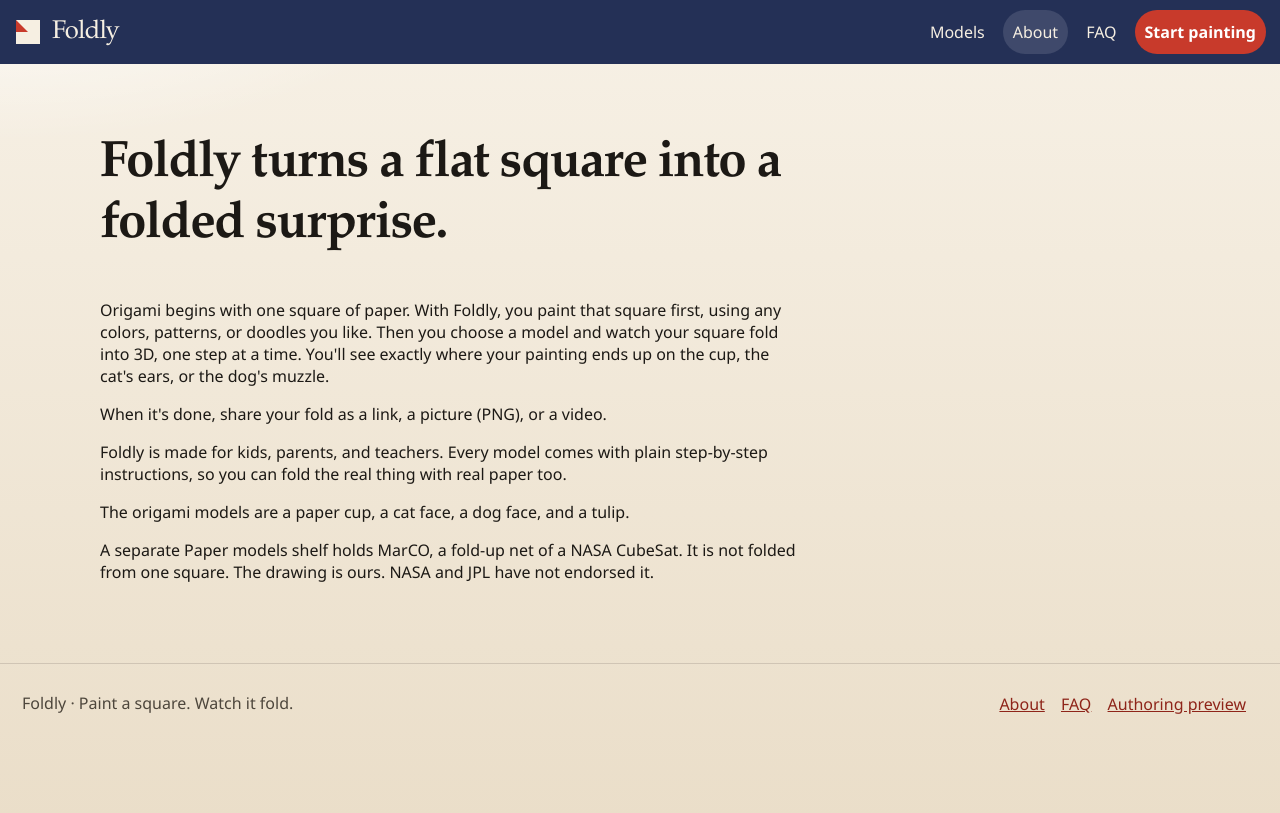
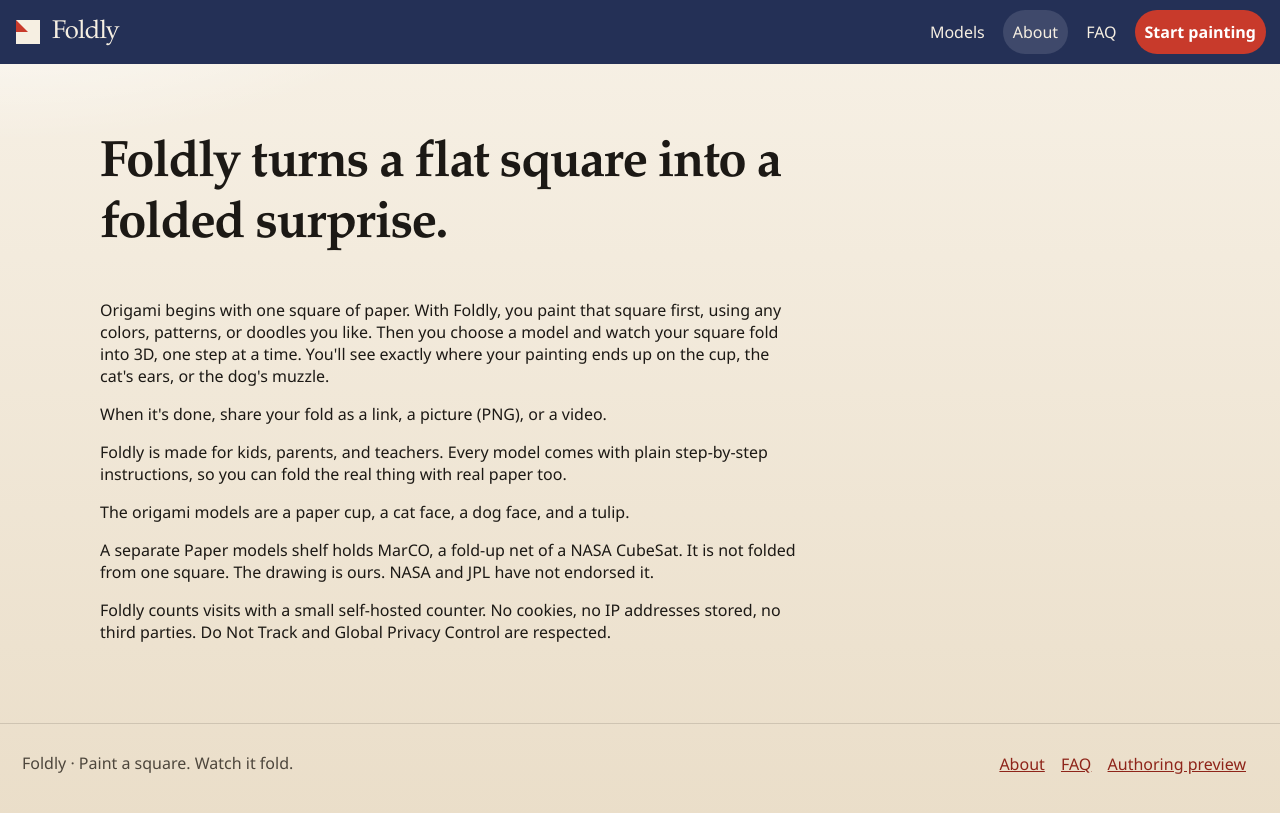
Before and after one commit to rajeshradhakrishnanmvk/prompt-marketplace, a Jekyll site: the page built from about.html, in a window 1280 px wide. Shown: the top 813 px of the page. Built offline with Jekyll 4.4.1, drawn with Linux system fonts in a browser that asks for light colours.

Commit message:
Keep short-phone controls from covering the canvas, and send a smaller visit beacon.
Co-authored-by: Rajesh Radhakrishnan <rajeshradhakrishnanmvk@users.noreply.github.com>

```diff
--- a/about.html
+++ b/about.html
@@ -11,4 +11,5 @@ permalink: /about/
   <p>Foldly is made for kids, parents, and teachers. Every model comes with plain step-by-step instructions, so you can fold the real thing with real paper too.</p>
   <p>The origami models are a paper cup, a cat face, a dog face, and a tulip.</p>
   <p>A separate Paper models shelf holds MarCO, a fold-up net of a NASA CubeSat. It is not folded from one square. The drawing is ours. NASA and JPL have not endorsed it.</p>
+  <p>Foldly counts visits with a small self-hosted counter. No cookies, no IP addresses stored, no third parties. Do Not Track and Global Privacy Control are respected.</p>
 </article>
--- a/assets/css/site.css
+++ b/assets/css/site.css
@@ -380,6 +380,14 @@ textarea.dump { width: 100%; min-height: 120px; font-family: ui-monospace, monos
   .model-title { font-size: 1.55rem; }
 }
 
+/* Short phones: a sticky bar covers the 260px canvas and the Fold button. */
+@media (max-width: 879px) and (max-height: 700px) {
+  .toolbar,
+  body.studio #fold-ui {
+    position: static;
+  }
+}
+
 @media (min-width: 880px) {
   .hero { grid-template-columns: 1.1fr 0.9fr; }
   body.studio main { padding-top: 10px; padding-bottom: 12px; }
--- a/assets/js/studio.js
+++ b/assets/js/studio.js
@@ -170,6 +170,7 @@ let linkJump = 0;
 let linkTicket = 0;
 const LINK_WARN_AT = 0.7;
 const LINK_JUMP_AT = 0.15;
+const LINK_JUMP_FLOOR = 0.6;
 
 function revealChoice(id) {
   const chosen = choices.find((b) => b.dataset.model === id);
@@ -183,7 +184,7 @@ function revealChoice(id) {
 }
 
 function nearLinkLimit() {
-  return linkFill >= LINK_WARN_AT || linkJump > LINK_JUMP_AT;
+  return linkFill >= LINK_WARN_AT || (linkJump > LINK_JUMP_AT && linkFill >= LINK_JUMP_FLOOR);
 }
 
 function updateLinkWarn() {
--- a/faq.html
+++ b/faq.html
@@ -31,4 +31,8 @@ body_class: faq
     <summary>Can I use it in class?</summary>
     <p>Yes. Every model page has a teacher note with classroom tips.</p>
   </details>
+  <details>
+    <summary>Does Foldly count visits?</summary>
+    <p>Foldly counts visits with a small self-hosted counter. No cookies, no IP addresses stored, no third parties. Do Not Track and Global Privacy Control are respected.</p>
+  </details>
 </article>
```
Also changed, not shown: _layouts/default.html (+16 -6 lines), _layouts/model.html (+14 -2 lines), _models/marco.md (+1 -1 lines).
